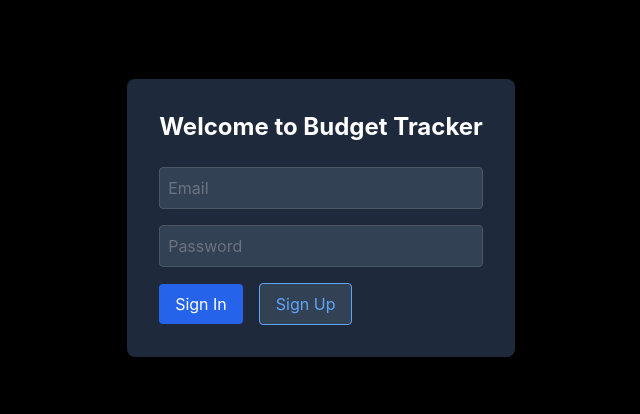
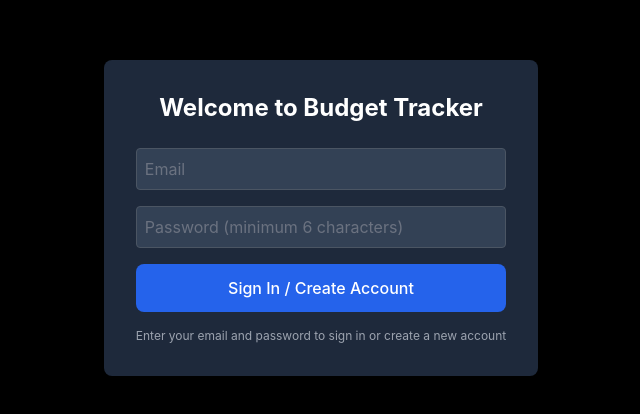
Before and after one commit to ColebournS/personal-finance-tracker, a React (Create React App) app: page / in a window 1280 px wide. Shown: the part 142-556 px from the top of the page, without its empty margins (319-959 px from the left). Built offline with nearby package versions, Linux system fonts and the light colour scheme; no server answers.

Commit message:
Refactor authentication logic to unify sign-in and sign-up processes, enhancing user experience by allowing account creation on failed sign-in attempts. Update form submission handling and UI elements for clarity.

```diff
--- a/src/Auth.js
+++ b/src/Auth.js
@@ -12,31 +12,7 @@ const Auth = () => {
     return email.includes("@") && email.includes(".");
   };
 
-  const handleSignIn = async (e) => {
-    e.preventDefault();
-
-    if (!email || !password) {
-      setError("Please fill in all fields");
-      return;
-    }
-
-    try {
-      setLoading(true);
-      setError(null);
-      const { error } = await supabase.auth.signInWithPassword({
-        email,
-        password,
-      });
-      if (error) throw error;
-    } catch (error) {
-      setError(error.message);
-    } finally {
-      setLoading(false);
-      window.location.reload();
-    }
-  };
-
-  const handleSignUp = async (e) => {
+  const handleAuth = async (e) => {
     e.preventDefault();
 
     if (!email || !password) {
@@ -57,18 +33,49 @@ const Auth = () => {
     try {
       setLoading(true);
       setError(null);
-      const { error, data } = await supabase.auth.signUp({
+
+      // Try to sign in first
+      const { error: signInError } = await supabase.auth.signInWithPassword({
         email,
         password,
       });
-      if (error) throw error;
 
+      // If sign in fails, try to create account
+      if (signInError) {
+        // Check if it's an invalid credentials error (user doesn't exist or wrong password)
+        if (signInError.message.includes("Invalid login credentials") ||
+            signInError.message.includes("Email not confirmed")) {
+
+          // Try to sign up
+          const { error: signUpError, data } = await supabase.auth.signUp({
+            email,
+            password,
+          });
+
+          if (signUpError) {
+            // If sign up also fails, show the error
+            throw signUpError;
+          }
+
+          // If sign up succeeds, automatically sign in
           if (data?.user) {
-        alert("Check your email for the confirmation link!");
+            const { error: autoSignInError } = await supabase.auth.signInWithPassword({
+              email,
+              password,
+            });
+
+            if (autoSignInError) throw autoSignInError;
           }
+        } else {
+          // If it's a different error, throw it
+          throw signInError;
+        }
+      }
+
+      // Success - reload the page
+      window.location.reload();
     } catch (error) {
       setError(error.message);
-    } finally {
       setLoading(false);
     }
   };
@@ -81,7 +88,7 @@ const Auth = () => {
             <h2 className="text-2xl font-bold mb-6 text-center text-gray-800 dark:text-white">
               Welcome to Budget Tracker
             </h2>
-            <form className="space-y-4" onSubmit={handleSignIn}>
+            <form className="space-y-4" onSubmit={handleAuth}>
               <div>
                 <input
                   type="email"
@@ -94,30 +101,23 @@ const Auth = () => {
               <div>
                 <input
                   type="password"
-                  placeholder="Password"
+                  placeholder="Password (minimum 6 characters)"
                   className="w-full p-2 border dark:border-gray-600 rounded bg-white dark:bg-slate-700 text-gray-800 dark:text-white placeholder-gray-400 dark:placeholder-gray-500"
                   value={password}
                   onChange={(e) => setPassword(e.target.value)}
                 />
               </div>
               {error && <div className="text-red-500 dark:text-red-400 text-sm">{error}</div>}
-              <div className="space-x-4">
               <button
                 type="submit"
                 disabled={loading}
-                  className="bg-blue-500 dark:bg-blue-600 text-white px-4 py-2 rounded hover:bg-blue-600 dark:hover:bg-blue-700 disabled:opacity-50"
+                className="w-full bg-blue-500 dark:bg-blue-600 text-white px-4 py-3 rounded-lg hover:bg-blue-600 dark:hover:bg-blue-700 disabled:opacity-50 font-medium transition-colors"
               >
-                  {loading ? "Loading..." : "Sign In"}
+                {loading ? "Loading..." : "Sign In / Create Account"}
               </button>
-                <button
-                  type="button"
-                  onClick={handleSignUp}
-                  disabled={loading}
-                  className="bg-white dark:bg-slate-700 text-blue-500 dark:text-blue-400 px-4 py-2 rounded border border-blue-500 dark:border-blue-400 hover:bg-blue-50 dark:hover:bg-slate-600 disabled:opacity-50"
-                >
-                  Sign Up
-                </button>
-              </div>
+              <p className="text-xs text-center text-gray-500 dark:text-gray-400 mt-2">
+                Enter your email and password to sign in or create a new account
+              </p>
             </form>
           </div>
         </div>
```
Lines whose indentation alone changed are shown as unchanged.
